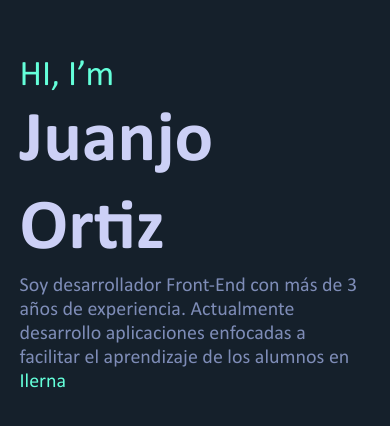
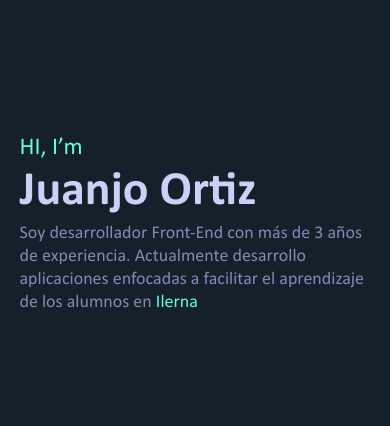
Before and after one commit to JuanjoOrt/portfolio, a Next.js app: page / in a window 390 px wide. Shown: the part 198-624 px from the top of the page. Built offline with nearby package versions, Linux system fonts and the light colour scheme.

Commit message:
fixinf font size in mobile

```diff
--- a/components/pages/home.css
+++ b/components/pages/home.css
@@ -15,3 +15,9 @@
     max-width: 583px;
     color: var(--navy)
 }
+
+@media (max-width: 400px) {
+    .home-subtitle{font-size: 24px;}
+    .home-title{font-size: 48px;}
+    .home-description{font-size: 18px;}
+}
```
